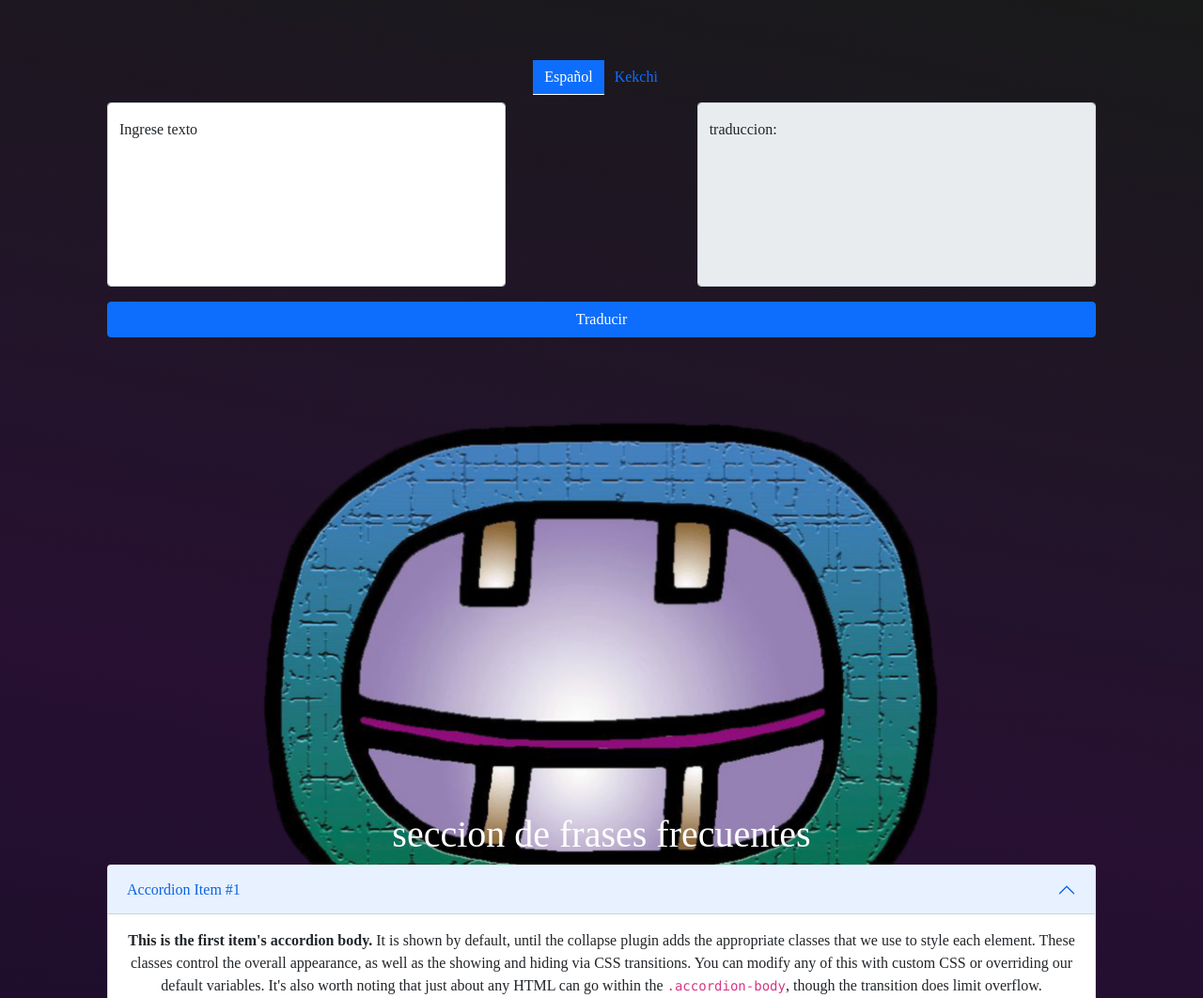
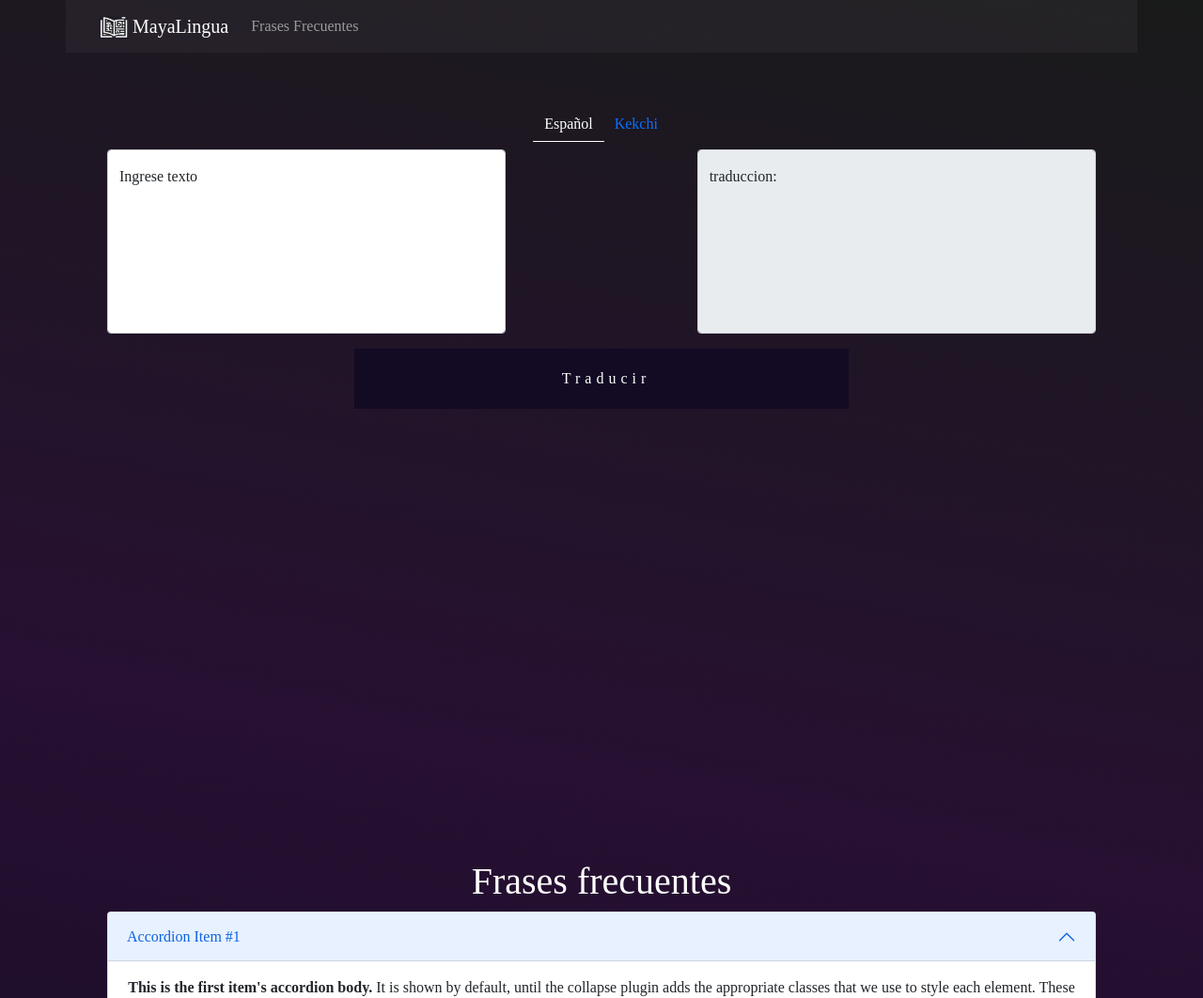
Before and after one commit to hchenalonzo84/diccionarioKekchi, a plain HTML site: page vistas/main.html in a window 1280 px wide. Shown: the top 1062 px of the page at 94% size. Drawn offline with nearby package versions, Linux system fonts and the light colour scheme; a web font is replaced by a local one.

Commit message:
version1.0

```diff
--- a/css/main.css
+++ b/css/main.css
@@ -47,9 +47,16 @@ body{
     /* background-color: var(--index-color);     */
     background: -webkit-linear-gradient(191deg, #191a1a,#271032,#130a24);/* Chrome 10-25, Safari 5.1-6 */                          background: linear-gradient(191deg, #191a1a,#271032,#130a24);/* W3C, IE 10+/ Edge, Firefox 16+, Chrome 26+, Opera 12+, Safari 7+ */
 }
+.menuEscritoio{
+  position: sticky;
+  top: 0;
+  background-color: rgba(123, 108, 123, 0.11) !important;
+  z-index: 3;
+}
+
 .sectionperso{
   padding: 2rem;
-  padding-top: 4rem;
+  padding-top: 3.6rem;
   margin-left: auto;
   margin-right: auto;
   width: 100%;
@@ -126,6 +133,62 @@ body{
 .col-12> .form-floating > .form-control, .form-floating > .form-select{
   height: calc(3.5rem + 140px);
 }
+.botonEnviar{
+  width: 100%;
+  position: relative;
+  padding: 20px 50px;
+  text-decoration: none;
+  color: #fff;
+  letter-spacing: 5px;
+  text-indent: 10px;
+  z-index: 2;
+}
+
+.botonGluGlu{
+  /* border: 3px solid #17a2ff; */
+  border: none;
+  overflow: hidden;
+}
+
+.botonGluGlu::after{
+  content: "";
+  position: absolute;
+  width: 100%;
+  height: 100%;
+  left: 0;
+  top: 0;
+  background-color: rgb(7, 7, 7);
+  z-index: -2;
+}
+
+.botonGluGlu::before{
+  content: "";
+  position: absolute;
+  width: 100%;
+  height: 250px;
+  left: 0;
+  bottom: -150%;
+  border-radius: 30%;
+  /* background-color: #151E3F; */
+  background-color: #130a24;
+  z-index: -1;
+}
+
+.botonGluGlu:hover::before{
+  animation: botonGluGlu 0.9s ease-out both;
+}
+
+
+@keyframes botonGluGlu {
+  0%{
+      transform: rotate(0deg);
+  }
+  100%{
+      bottom: 100px;
+      transform: rotate(360deg);
+
+  }
+}
 
 .btn-checkPerso:active + .btn-outline-primaryPerso, .btn-check:checked + .btn-outline-primaryPerso, .btn-outline-primaryPerso.active, .btn-outline-primary.dropdown-toggle.show, .btn-outline-primaryPerso:active{
   background-color: transparent;
@@ -134,8 +197,9 @@ body{
 .esconder{
   display: block;
 }
-@media screen and (max-width:991px) {
-  .sectionperso{
+
+@media screen and (max-width:576px) {
+  .fondo{
   background-image: url("../img/main/NagualMaya.png");
   background-size: 97%;
   background-repeat: no-repeat;
@@ -143,15 +207,68 @@ body{
   background-attachment: fixed;
   }
 }
+@media screen and (min-width:768px) {
+
+  .botonGluGlu::before{
+    content: "";
+    position: absolute;
+    width: 100%;
+    height: 450px;
+    left: 0;
+    bottom: -150%;
+    border-radius: 23%;
+    /* background-color: #151E3F; */
+    background-color: #130a24;
+    z-index: -1;
+  }
+}
+
 @media screen and (min-width:992px) {
   .esconder{
     display: none !important;
   }
-   .fondo{
-  background-image: url("../img/main/NagualMaya.png");
-  background-size: 57%;
-  background-repeat: no-repeat;
-  background-position: center;
-  background-attachment: fixed;
+  .botonEnviar{
+    width: 50%;
+  }
+  .botonGluGlu::before{
+    content: "";
+    position: absolute;
+    width: 100%;
+    height: 550px;
+    left: 0;
+    bottom: -150%;
+    border-radius: 20%;
+    /* background-color: #151E3F; */
+    background-color: #130a24;
+    z-index: -1;
   }
 }
+@media screen and (min-width:1200px) {
+  .botonGluGlu::before{
+    content: "";
+    position: absolute;
+    width: 100%;
+    height: 700px;
+    left: 0;
+    bottom: -150%;
+    border-radius: 15%;
+    /* background-color: #151E3F; */
+    background-color: #130a24;
+    z-index: -1;
+  }
+}
+@media screen and (min-width:1400px) {
+
+  .botonGluGlu::before{
+    content: "";
+    position: absolute;
+    width: 100%;
+    height: 800px;
+    left: 0;
+    bottom: -150%;
+    border-radius: 5%;
+    /* background-color: #151E3F; */
+    background-color: #130a24;
+    z-index: -1;
+  }
+}
--- a/js/modulos/rediretToMain.js
+++ b/js/modulos/rediretToMain.js
@@ -1,5 +1,6 @@
 export default function redireccion() {
+
     setTimeout(() => {
         location.href="./vistas/main.html";
-    }, 5000);
+    }, 2500);
 }
--- a/vistas/main.html
+++ b/vistas/main.html
@@ -6,8 +6,8 @@
     <meta name="viewport" content="width=device-width, initial-scale=1">
 
     <!-- Bootstrap CSS -->
+    <link href="https://cdn.jsdelivr.net/npm/bootstrap@5.0.2/dist/css/bootstrap.min.css" rel="stylesheet" integrity="sha384-EVSTQN3/azprG1Anm3QDgpJLIm9Nao0Yz1ztcQTwFspd3yD65VohhpuuCOmLASjC" crossorigin="anonymous">
     <link rel="stylesheet" href="../css/main.css">
-    <link href="https://cdn.jsdelivr.net/npm/bootstrap@5.0.2/dist/css/bootstrap.min.css" rel="stylesheet" integrity="sha384-EVSTQN3/azprG1Anm3QDgpJLIm9Nao0Yz1ztcQTwFspd3yD65VohhpuuCOmLASjC" crossorigin="anonymous">
     <link rel="stylesheet" href="https://cdnjs.cloudflare.com/ajax/libs/hamburgers/1.2.1/hamburgers.min.css">
     <link rel="icon" href="../img/icono.ico">
 
@@ -15,8 +15,28 @@
     <title>MayaLingua</title>
   </head>
   <body>
+      <div class="container">
     <div class="fondo">
-      <div class="container">
+        <!-- barra de menu  para dispositivos medianos y grande -->
+        <div class="row menuEscritoio">
+        <nav class="navbar navbar-dark navbar-expand-lg navbar-expand-xxl">
+            <div class="container-fluid">
+                <a class="navbar-brand" href="#">
+                    <img src="../img/index/logo.jpeg" alt="" width="30" height="24" class="d-inline-block align-text-top">
+                    MayaLingua
+                  </a>
+            <div class="collapse navbar-collapse" id="navbarNav">
+
+                <ul class="navbar-nav">
+                    <li class="nav-item">
+                        <a class="nav-link" href="#seccion2">Frases Frecuentes</a>
+                    </li>
+                </ul>
+            </div>
+        </div>
+    </nav>
+</div>
+        <!-- barra de menu para dispositivos pequeños  -->
           <div class="row esconder">
               <button class="panel-btnPerso hamburger hamburger--spin" type="button">
                   <span class="hamburger-box">
@@ -72,7 +92,7 @@
                         </div>
                     </div>
                     <div class="col-12">
-                        <button class="btn btn-primary w-100" type="submit">Traducir</button>
+                        <button class=" botonEnviar botonGluGlu  " type="submit">Traducir</button>
                     </div>
                 </form>
             </section>
@@ -80,7 +100,7 @@
             <!-- seccion de  frases frecuentes -->
             <section id="seccion2" class="sectionperso">
                 <div class="row">
-                    <h1 class="text-white">seccion de frases frecuentes</h1>
+                    <h1 class="text-white">Frases frecuentes</h1>
                     <div class="col-12">
                         <div class="accordion" id="accordionExample">
                             <div class="accordion-item">
@@ -91,7 +111,11 @@
                                 </h2>
                                 <div id="collapseOne" class="accordion-collapse collapse show" aria-labelledby="headingOne" data-bs-parent="#accordionExample">
                                     <div class="accordion-body">
-                                        <strong>This is the first item's accordion body.</strong> It is shown by default, until the collapse plugin adds the appropriate classes that we use to style each element. These classes control the overall appearance, as well as the showing and hiding via CSS transitions. You can modify any of this with custom CSS or overriding our default variables. It's also worth noting that just about any HTML can go within the <code>.accordion-body</code>, though the transition does limit overflow.
+                                        <strong>This is the first item's accordion body.</strong> It is shown by default, until the collapse plugin adds the appropriate classes that we use to style each element. These classes control the overall appearance, as well as the showing and hiding via
+                                            <audio src="#">
+                                                <span><img src="#" alt="" srcset="">IMagen Audio</span>
+                                            </audio>
+
                                     </div>
                                 </div>
                             </div>
```
Also changed, not shown: 1 other file.
